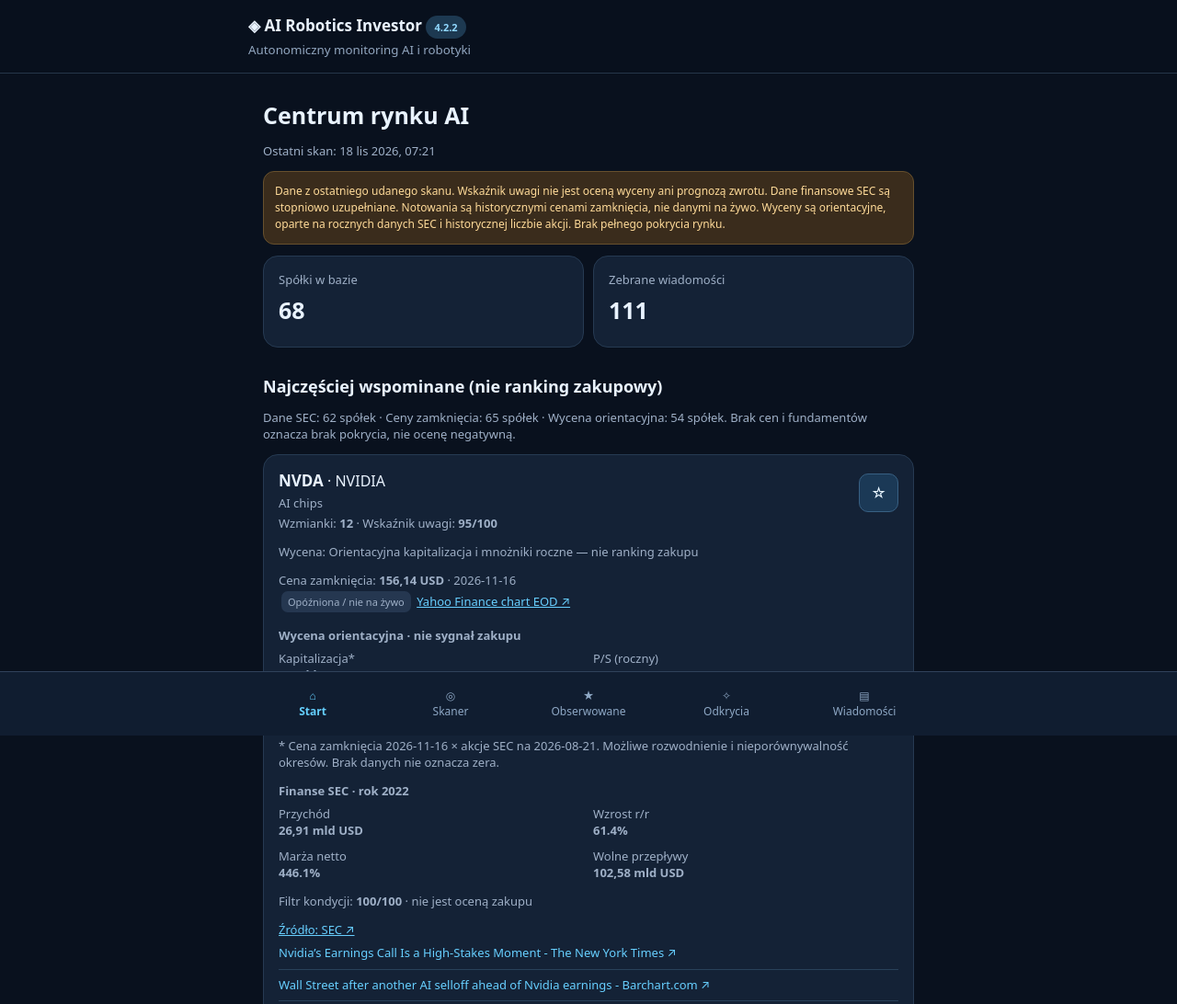
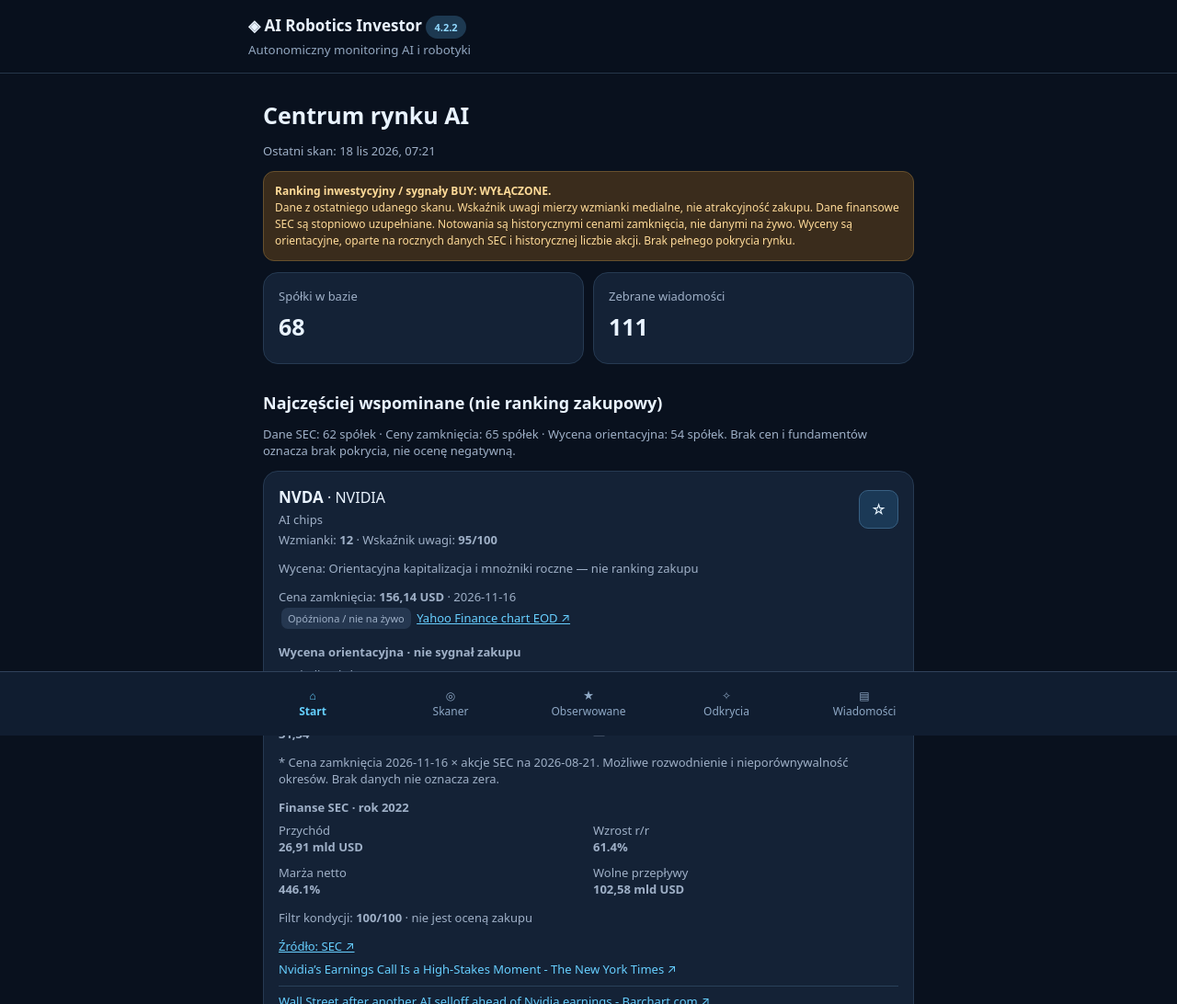
Before and after one commit to nadi73623-lang/ai-robotics-investor, a plain HTML site: page index.html in a window 1280 px wide. Shown: the top 1092 px of the page at 92% size. Drawn offline with Linux system fonts and the light colour scheme.

Commit message:
web: clearly disable investment ranking and BUY signals in UI

```diff
--- a/index.html
+++ b/index.html
@@ -12,7 +12,7 @@ function financial(c){let f=c.fundamentals;if(!f)return '<p class="muted">Dane S
 function valuationCard(c){let v=c.valuation;if(!v||v.status!=='partial')return '<p class="muted">Wycena orientacyjna: brak zgodnych danych o cenie i liczbie akcji.</p>';let fmt=x=>x===null||x===undefined?'—':Number(x).toLocaleString('pl-PL',{maximumFractionDigits:2});return `<div class="muted" style="margin-top:10px"><b>Wycena orientacyjna · nie sygnał zakupu</b><div class="grid" style="margin-top:7px"><div>Kapitalizacja*<br><b>${money(v.market_cap_usd)}</b></div><div>P/S (roczny)<br><b>${fmt(v.ps)}</b></div><div>P/E (roczny)<br><b>${fmt(v.pe)}</b></div><div>FCF yield (roczny)<br><b>${v.fcf_yield_pct===null?'—':fmt(v.fcf_yield_pct)+'%'}</b></div></div><p>* Cena zamknięcia ${esc(v.price_date)} × akcje SEC na ${esc(v.share_date)}. Możliwe rozwodnienie i nieporównywalność okresów. Brak danych nie oznacza zera.</p></div>`}
 function stock(c){return `<article class="card"><div class="stock"><div><strong>${esc(c.ticker)}</strong> · ${esc(c.name)}<p class="muted">${esc(c.sector)}</p></div><button class="action" onclick="toggle('${esc(c.ticker)}')" aria-label="Obserwuj ${esc(c.ticker)}">${watched.includes(c.ticker)?'★':'☆'}</button></div><div class="muted">Wzmianki: <b>${c.mentions||0}</b> · Wskaźnik uwagi: <b>${c.attention_score??'—'}/100</b></div><p class="muted">Wycena: ${esc(c.valuation_status||'Brak danych finansowych')}</p>${priceCard(c)}${valuationCard(c)}${financial(c)}${(c.news||[]).slice(0,2).map(n=>`<a class="link" href="${esc(n.url)}" target="_blank" rel="noopener noreferrer">${esc(n.title)} ↗</a>`).join('')}<button class="action" style="margin-top:10px" onclick="notes('${esc(c.ticker)}')">Moja notatka</button></article>`}
 function notes(t){let v=localStorage.getItem('robotics-note-'+t)||'';let n=prompt('Notatka do '+t,v);if(n!==null)localStorage.setItem('robotics-note-'+t,n)}
-function render(){const tabs=[['home','⌂','Start'],['scan','◎','Skaner'],['watch','★','Obserwowane'],['discover','✧','Odkrycia'],['news','▤','Wiadomości']];$('nav').innerHTML=tabs.map(([id,icon,label])=>`<button class="${tab===id?'active':''}" onclick="go('${id}')">${icon}<br>${label}</button>`).join('');let html='';const banner=`<div class="warning">${live?'Dane z ostatniego udanego skanu.':'Tryb demonstracyjny / offline: nie pobrano aktualnego skanu.'} Wskaźnik uwagi nie jest oceną wyceny ani prognozą zwrotu. Dane finansowe SEC są stopniowo uzupełniane. Notowania są historycznymi cenami zamknięcia, nie danymi na żywo. Wyceny są orientacyjne, oparte na rocznych danych SEC i historycznej liczbie akcji. Brak pełnego pokrycia rynku.</div>`;
+function render(){const tabs=[['home','⌂','Start'],['scan','◎','Skaner'],['watch','★','Obserwowane'],['discover','✧','Odkrycia'],['news','▤','Wiadomości']];$('nav').innerHTML=tabs.map(([id,icon,label])=>`<button class="${tab===id?'active':''}" onclick="go('${id}')">${icon}<br>${label}</button>`).join('');let html='';const banner=`<div class="warning"><b>Ranking inwestycyjny / sygnały BUY: WYŁĄCZONE.</b><br>${live?'Dane z ostatniego udanego skanu.':'Tryb demonstracyjny / offline: nie pobrano aktualnego skanu.'} Wskaźnik uwagi mierzy wzmianki medialne, nie atrakcyjność zakupu. Dane finansowe SEC są stopniowo uzupełniane. Notowania są historycznymi cenami zamknięcia, nie danymi na żywo. Wyceny są orientacyjne, oparte na rocznych danych SEC i historycznej liczbie akcji. Brak pełnego pokrycia rynku.</div>`;
 if(tab==='home'){html=`<h1>Centrum rynku AI</h1><p class="muted">Ostatni skan: ${esc(dateLabel())}</p>${banner}<div class="grid"><div class="card"><div class="muted">Spółki w bazie</div><div class="metric">${data.companies.length}</div></div><div class="card"><div class="muted">Zebrane wiadomości</div><div class="metric">${data.articles_collected||0}</div></div></div><h2>Najczęściej wspominane (nie ranking zakupowy)</h2><p class="muted">Dane SEC: ${data.financial_coverage??0} spółek · Ceny zamknięcia: ${data.price_coverage??0} spółek · Wycena orientacyjna: ${data.valuation_coverage??0} spółek. Brak cen i fundamentów oznacza brak pokrycia, nie ocenę negatywną.</p>${data.companies.slice(0,6).map(stock).join('')}<button class="action primary" onclick="go('scan')">Zobacz cały skaner →</button>`}
 if(tab==='scan'){let sectors=['Wszystkie',...new Set(data.companies.map(x=>x.sector))];let cs=data.companies.filter(c=>(sector==='Wszystkie'||c.sector===sector)&&(`${c.ticker} ${c.name} ${c.sector}`.toLowerCase().includes(search.toLowerCase())));html=`<h1>Skaner spółek</h1><p class="muted">Sortowanie według liczby wzmianek, nie potencjału inwestycyjnego. Pod kartami spółek znajdują się dane finansowe SEC, gdy są dostępne.</p>${banner}<input id="search" placeholder="Szukaj nazwy lub tickera" value="${esc(search)}" oninput="search=this.value;updateResults()"><select id="sector" onchange="sector=this.value;updateResults()">${sectors.map(s=>`<option ${sector===s?'selected':''}>${esc(s)}</option>`).join('')}</select><div id="results">${cs.map(stock).join('')||'<p class="empty">Brak wyników</p>'}</div><p class="muted">Nowych kandydatów znajdziesz w zakładce Odkrycia.</p>`}
 if(tab==='discover'){let ds=data.discoveries||[];let cards=ds.map(c=>`<article class="card"><strong>${esc(c.ticker)} · ${esc(c.name)}</strong><p class="muted">${esc(c.public_listing)} · ${c.mentions} wzmianek</p>${(c.news||[]).map(n=>`<a class="link" href="${esc(n.url)}" target="_blank" rel="noopener noreferrer">${esc(n.title)} ↗</a>`).join('')}</article>`).join('');html=`<h1>Odkrywanie nowych spółek</h1><p class="muted">Kandydaci spoza listy startowej wykryci w nagłówkach i dopasowani do rejestru SEC. Nie jest to pełny skan giełd.</p>${banner}<div class="card"><b>${ds.length} kandydatów</b><p class="muted">Status i ticker należy zweryfikować przed inwestycją.</p></div>${cards||'<p class="empty">Brak nowych kandydatów w tym skanie.</p>'}`}
```
